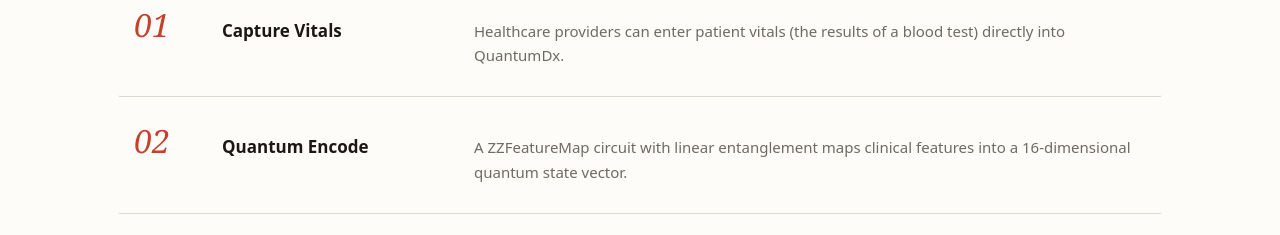
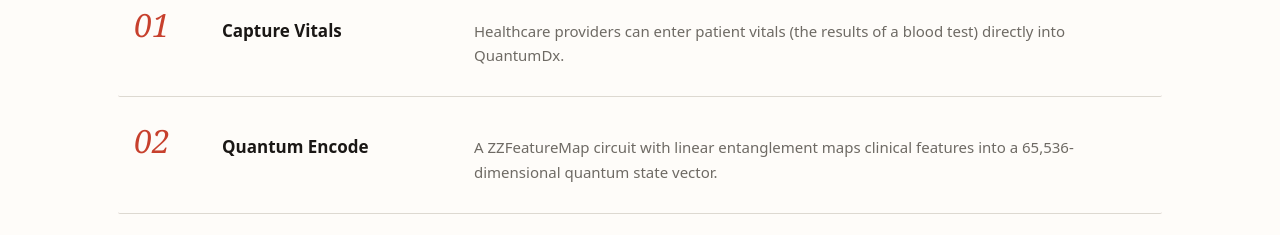
Before and after one commit to MatthiasMasiero/H4H2026, a React (Vite) app in the folder Web App/: page / in a window 1280 px wide. Shown: the part 1140-1375 px from the top of the page. Built offline with nearby package versions, Linux system fonts and the light colour scheme; no server answers.

Commit message:
fix dimension count

```diff
--- a/Web App/src/components/Process.tsx
+++ b/Web App/src/components/Process.tsx
@@ -8,7 +8,7 @@
     },
     {
       title: "Quantum Encode",
-      desc: "A ZZFeatureMap circuit with linear entanglement maps clinical features into a 16-dimensional quantum state vector.",
+      desc: "A ZZFeatureMap circuit with linear entanglement maps clinical features into a 65,536-dimensional quantum state vector.",
     },
     {
       title: "Shred Source Data",
```
